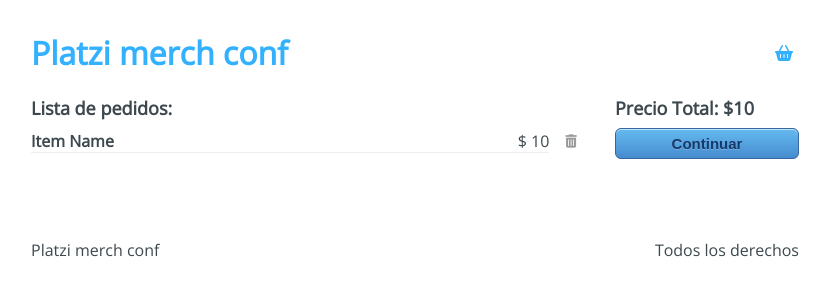
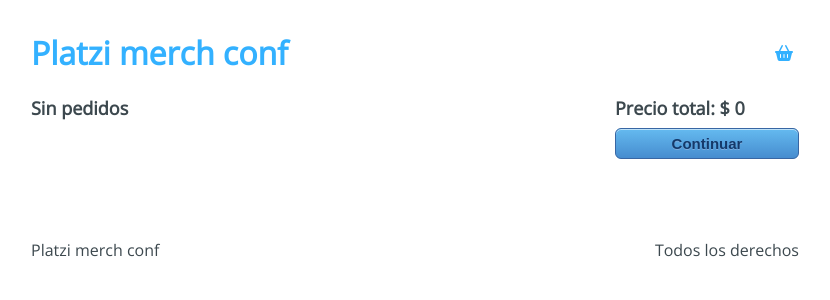
Before and after one commit to jprietor13/platzi-conf-merch, a React app: page /checkout in a window 1280 px wide. Shown: the top 300 px of the page, without its empty margins (225-1055 px from the left). Built offline with nearby package versions, Linux system fonts and the light colour scheme.

Commit message:
feat: useContext in product and checkout
Se crea la parte de comprrar productos y mostrarlos en checkout

```diff
--- a/src/components/Product.jsx
+++ b/src/components/Product.jsx
@@ -1,6 +1,6 @@
 import React from 'react'
 
-const Product = ({ product }) => {
+const Product = ({ product, handleAddToCart }) => {
   return (
     <div className="Products-item">
       <img src={product.image} alt={product.title} />
@@ -10,7 +10,7 @@
         </h2>
         <p>{product.description}</p>
       </div>
-      <button type="button">Comprar</button>
+      <button type="button" onClick={() => handleAddToCart(product)}>Comprar</button>
     </div>
   );
 };
--- a/src/components/Products.jsx
+++ b/src/components/Products.jsx
@@ -1,12 +1,21 @@
-import React from 'react';
+import React, { useContext } from 'react';
 import Product from './Product';
+import '../assets/styles/components/Products.css';
+import AppContext from '../context/AppContext';
 
-const Products = ({ products }) => {
+const Products = () => {
+  const { state, addToCart } = useContext(AppContext);
+  const { products } = state;
+
+  const handleAddToCart = (product) => {
+    addToCart(product);
+  }
+
   return (
     <div className="Products">
       <div className="Products-items">
         {products.map(product =>
-          <Product key={product.id} product={product} />
+          <Product key={product.id} product={product} handleAddToCart={handleAddToCart} />
         )}
       </div>
     </div>
--- a/src/containers/Checkout.jsx
+++ b/src/containers/Checkout.jsx
@@ -1,24 +1,40 @@
-import React from 'react';
+import React, { useContext } from 'react';
 import { Link } from 'react-router-dom';
 import '../assets/styles/containers/Checkout.css';
+import AppContext from '../context/AppContext';
 
 const Checkout = () => {
+  const { state, removeFromCart } = useContext(AppContext);
+  const { cart } = state;
+
+  const handleRemove = (product) => {
+    removeFromCart(product);
+  }
+
+  const handleSumTotal = () => {
+    const sum = (counter, currentValue) => counter + currentValue.price;
+    const total = cart.reduce(sum, 0);
+    return total;
+  }
+
   return (
     <div className="Checkout">
       <div className="Checkout-content">
-        <h3>Lista de pedidos:</h3>
-        <div className="Checkout-item">
-          <div className="Checkout-element">
-            <h4>Item Name</h4>
-            <span>$ 10</span>
+        {cart.length > 0 ? <h3>Lista de pedidos:</h3> : <h3>Sin pedidos</h3>}
+        {cart.map(item =>
+          <div className="Checkout-item">
+            <div className="Checkout-element">
+              <h4>{item.title}</h4>
+              <span>$ {item.price}</span>
+            </div>
+            <button type="button" onClick={() => handleRemove(item)}>
+              <i className="fas fa-trash-alt" />
+            </button>
           </div>
-          <button type="button">
-            <i className="fas fa-trash-alt" />
-          </button>
-        </div>
+        )}
       </div>
       <div className="Checkout-sidebar">
-        <h3>Precio Total: $10</h3>
+        <h3>{`Precio total: $ ${handleSumTotal()}`}</h3>
         <Link to="/checkout/information">
           <button type="button">Continuar</button>
         </Link>
--- a/src/hooks/useInitialState.js
+++ b/src/hooks/useInitialState.js
@@ -8,7 +8,7 @@
   const addToCart = (payload) => {
     setState({
       ...state,
-      cart: [state.cart, payload]//posicion de initial state, trae lo que tiene card y agreguele lo que tiene payload
+      cart: [...state.cart, payload]//posicion de initial state, trae lo que tiene card y agreguele lo que tiene payload
     })
   }
 
```
